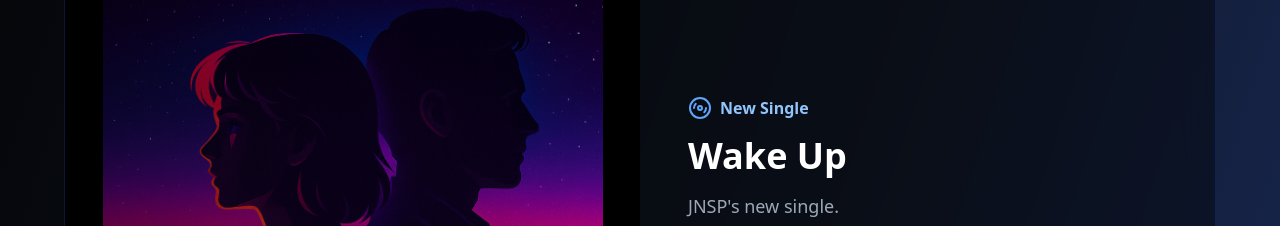
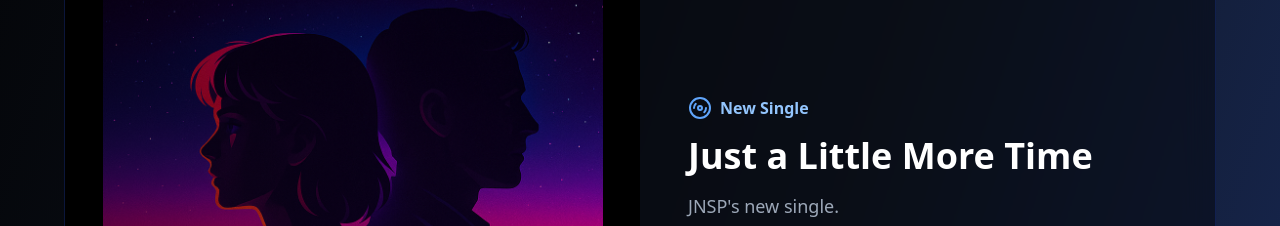
Before and after one commit to jnspmusic/jnspnewbleu070725, a React (Vite) app: page / in a window 1280 px wide. Shown: the part 1060-1286 px from the top of the page. Built offline with nearby package versions, Linux system fonts and the light colour scheme.

Commit message:
Change music title from 'Wake Up' to 'Just a Little More Time'

```diff
--- a/src/App.tsx
+++ b/src/App.tsx
@@ -29,7 +29,7 @@ const config = {
   },
   // Pour modifier facilement la musique :
   music: {
-    title: 'Wake Up',
+    title: 'Just a Little More Time',
     description: '',
     descriptionEn: 'JNSP\'s new single.'
   }
```
